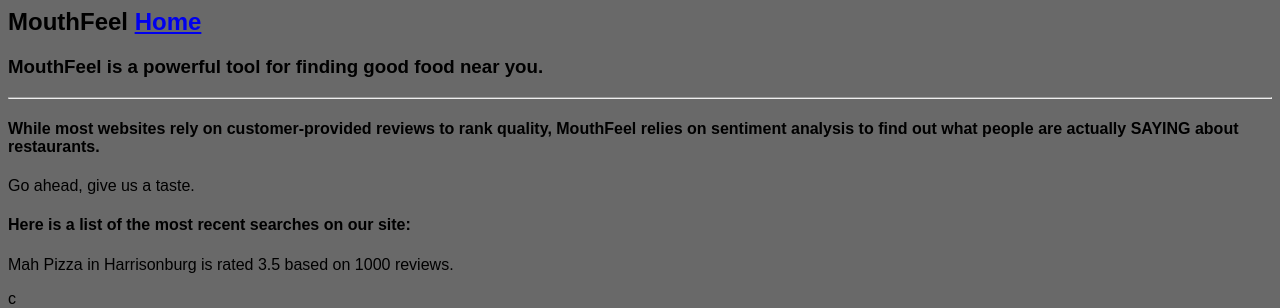
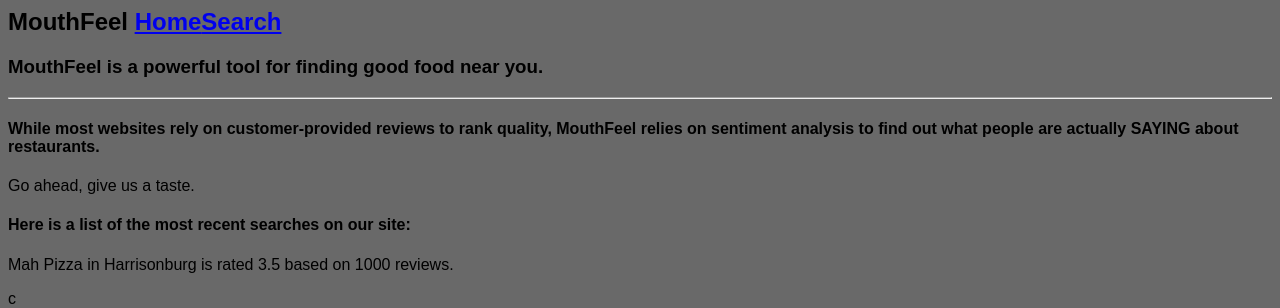
Before and after one commit to themailman05/PlaytRate, a Flask app: page / in a window 1280 px wide. Shown: the top 308 px of the page. Run offline with Flask 2, Linux system fonts and the light colour scheme; parts of the project's set-up code (start-up, migrations or seed data) failed here and were passed over; some web fonts are replaced.

Commit message:
Making things not suck

```diff
--- a/app/templates/base.html
+++ b/app/templates/base.html
@@ -10,7 +10,7 @@
   </head>
   <body>
    <section class = 'header'>
-      <h1>MouthFeel <a href="/index">Home</a></h1>
+      <h1>MouthFeel <a href="/index">Home</a><a href="/search">Search</a></h1>
       <h3>MouthFeel is a powerful tool for finding good food near you.</h3>
    </section>
    <hr>
```
Also changed, not shown: 2 other files.
